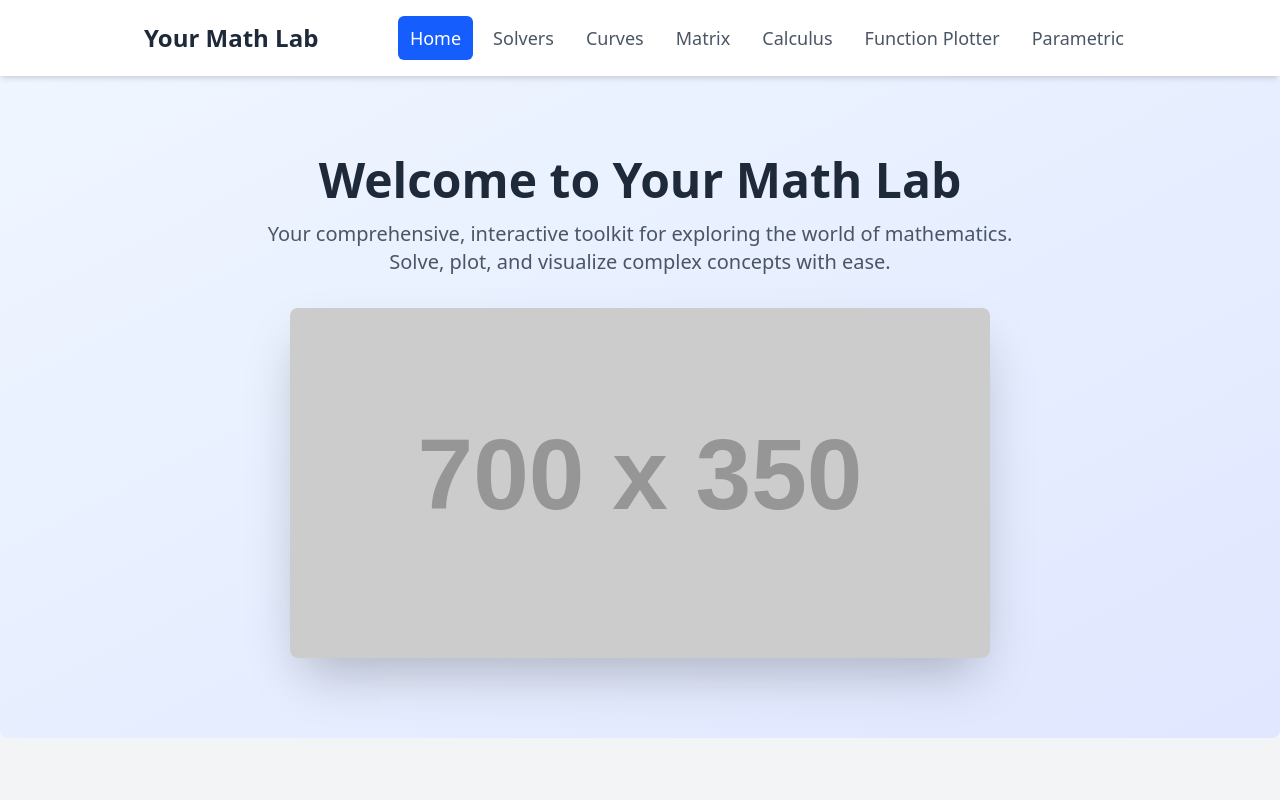
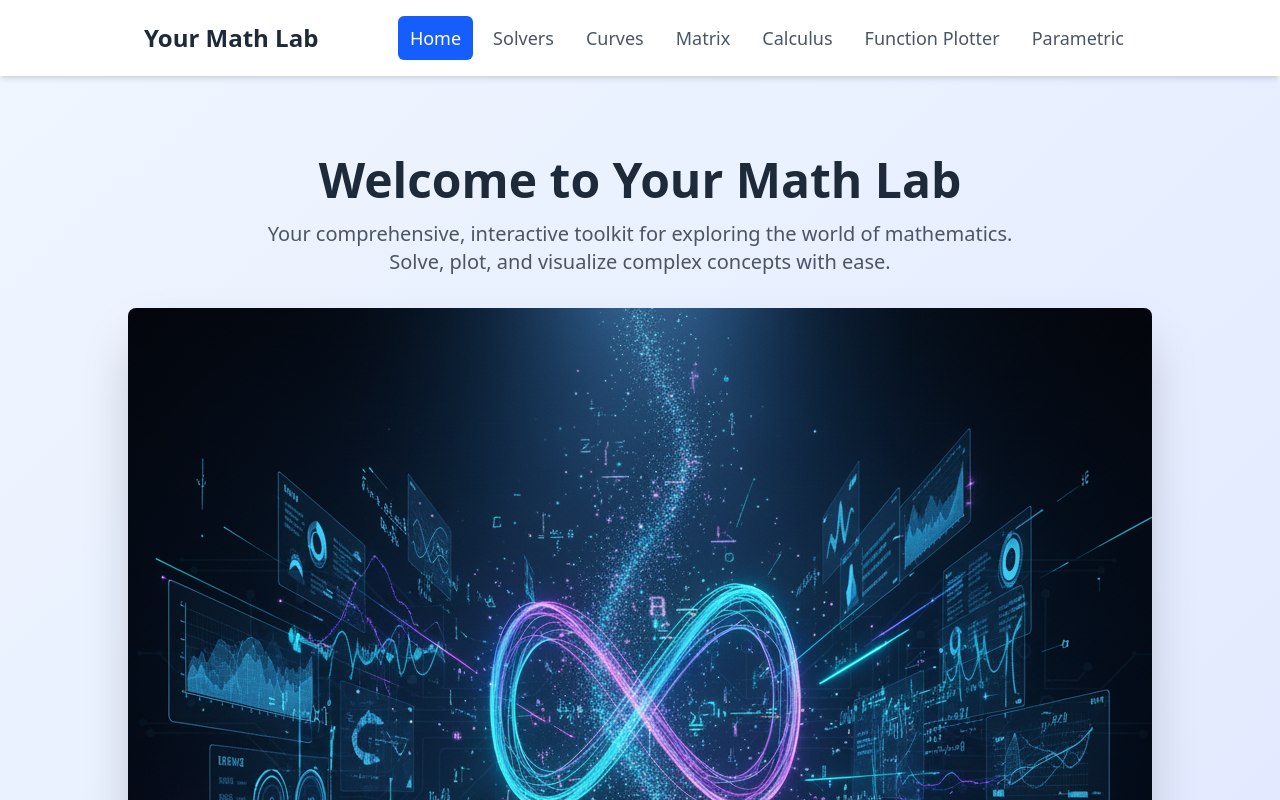
Before and after one commit to sohamk005/Your_Math_Lab, a React (Vite) app in the folder frontend/: page / in a window 1280 px wide. Shown: the top 800 px of the page. Built offline with nearby package versions, Linux system fonts and the light colour scheme; what chartjs-plugin-zoom would draw is missing.

Commit message:
Updated hero image

```diff
--- a/frontend/src/pages/HomePage.jsx
+++ b/frontend/src/pages/HomePage.jsx
@@ -1,5 +1,6 @@
 import React from 'react';
 import { Link } from 'react-router-dom';
+
 
 const FeatureCard = ({ title, description, linkTo, icon }) => (
     <Link to={linkTo} className="block p-6 bg-gray-50 rounded-lg border border-gray-200 hover:shadow-xl hover:border-blue-500 transition-all duration-300 transform hover:-translate-y-1">
@@ -17,7 +18,7 @@ const HomePage = () => (
       <h2 className="text-5xl font-extrabold text-gray-800">Welcome to Your Math Lab</h2>
       <p className="text-xl text-gray-600 mt-4 max-w-3xl mx-auto">Your comprehensive, interactive toolkit for exploring the world of mathematics. Solve, plot, and visualize complex concepts with ease.</p>
       <div className="mt-8">
-        <img src="https://placehold.co/700x350/dbeafe/1e3a8a?text=Interactive+Mathematics" alt="Mathematical Visualizations" className="rounded-lg shadow-2xl mx-auto"/>
+        <img src="/hero.png" alt="Mathematical Visualizations" className="rounded-lg shadow-2xl mx-auto"/>
       </div>
     </section>
 
```
Also changed, not shown: frontend/public/hero.png (added).
